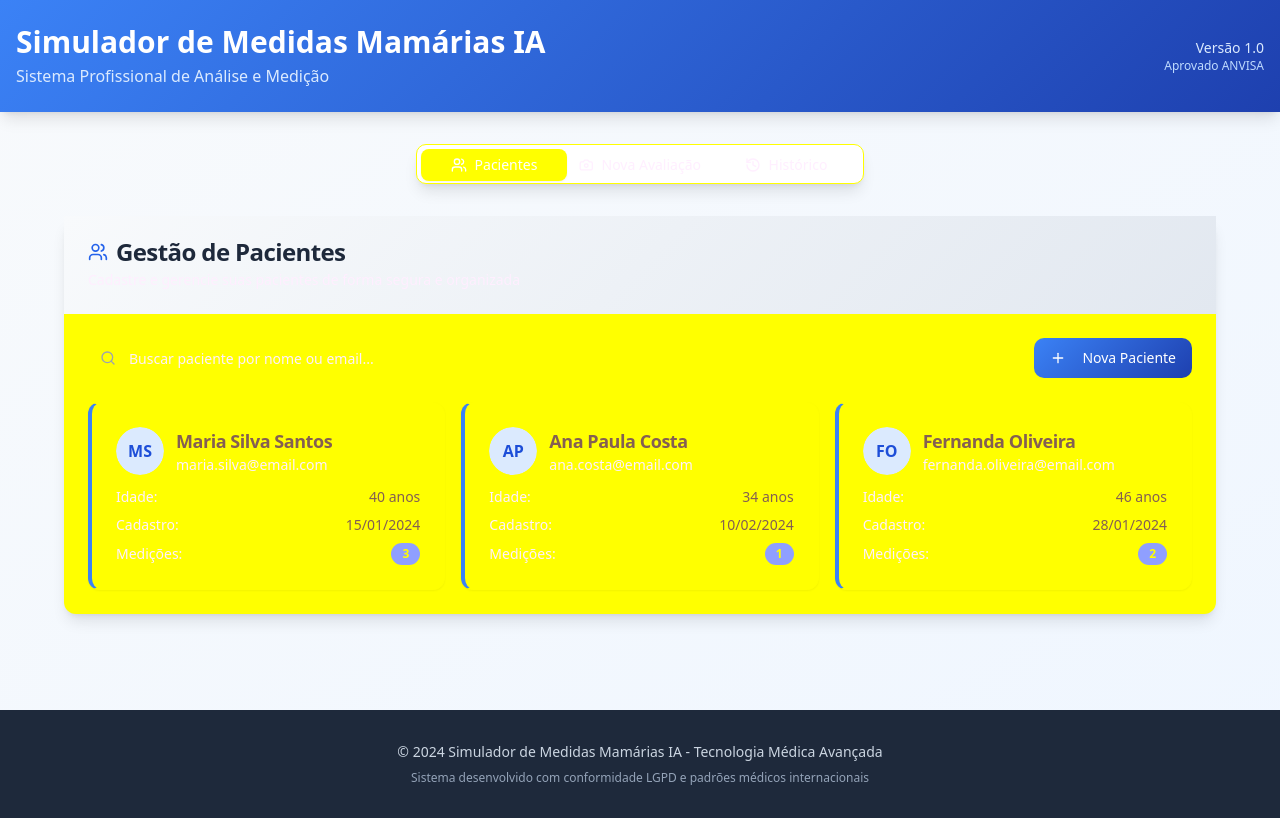
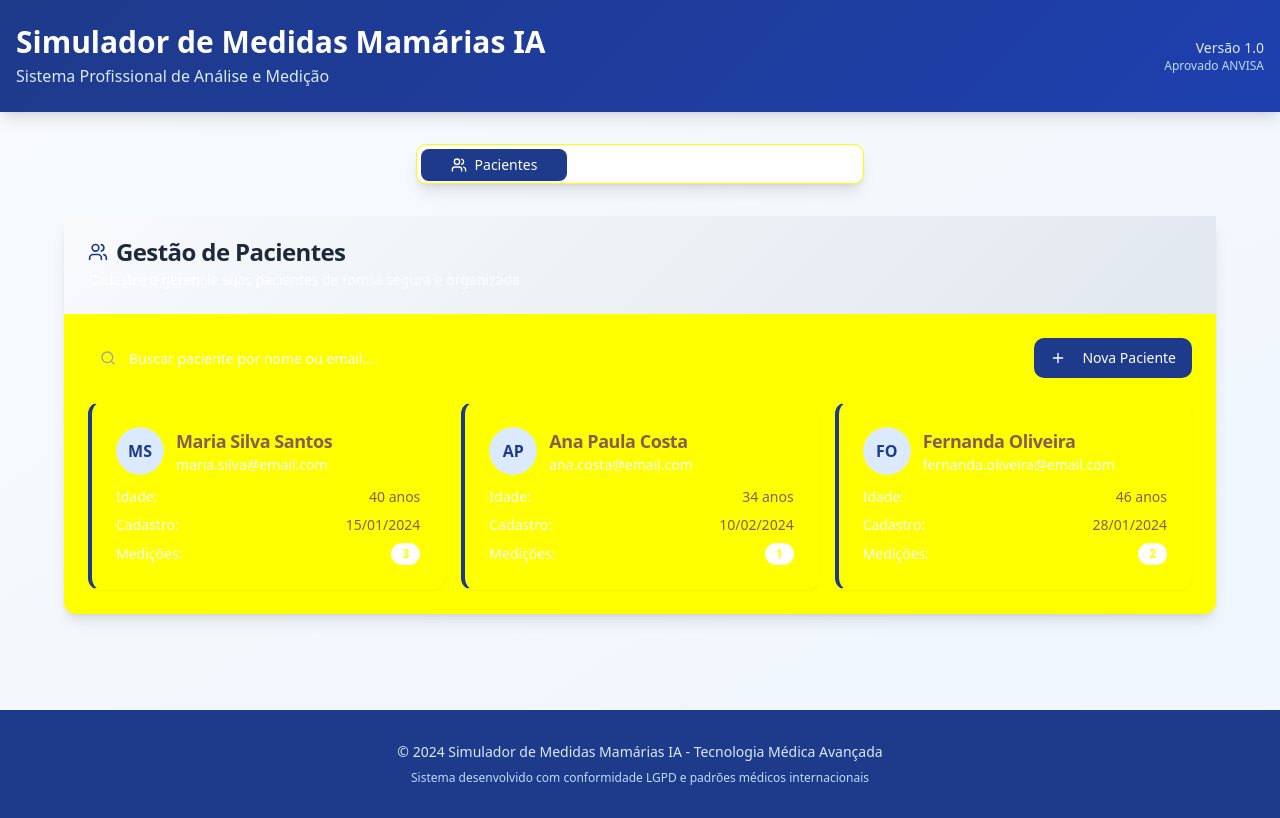
Before and after one commit to willopes2025/auri-measure-vision, a React (Vite) app: page / in a window 1280 px wide. Built offline with nearby package versions, Linux system fonts and the light colour scheme.

Commit message:
Refactor: Update color scheme
Update the application's color scheme to use a combination of navy blue, white, and light blue.

```diff
--- a/src/components/PatientList.tsx
+++ b/src/components/PatientList.tsx
@@ -1,4 +1,3 @@
-
 import { useState } from "react";
 import { Button } from "@/components/ui/button";
 import { Input } from "@/components/ui/input";
@@ -121,7 +120,7 @@ const PatientList = () => {
 
         <Dialog open={isDialogOpen} onOpenChange={setIsDialogOpen}>
           <DialogTrigger asChild>
-            <Button className="medical-gradient text-white hover:opacity-90 transition-all">
+            <Button className="bg-blue-900 text-white hover:bg-blue-800 transition-all">
               <Plus className="w-4 h-4 mr-2" />
               Nova Paciente
             </Button>
@@ -129,7 +128,7 @@ const PatientList = () => {
           <DialogContent className="sm:max-w-md">
             <DialogHeader>
               <DialogTitle className="flex items-center gap-2">
-                <Users className="w-5 h-5 text-blue-600" />
+                <Users className="w-5 h-5 text-blue-900" />
                 Cadastrar Nova Paciente
               </DialogTitle>
             </DialogHeader>
@@ -162,7 +161,7 @@ const PatientList = () => {
                   placeholder="email@exemplo.com"
                 />
               </div>
-              <Button onClick={handleAddPatient} className="w-full medical-gradient text-white">
+              <Button onClick={handleAddPatient} className="w-full bg-blue-900 text-white hover:bg-blue-800">
                 Cadastrar Paciente
               </Button>
             </div>
@@ -173,11 +172,11 @@ const PatientList = () => {
       {/* Patients Grid */}
       <div className="grid gap-4 md:grid-cols-2 lg:grid-cols-3">
         {filteredPatients.map((patient) => (
-          <Card key={patient.id} className="hover:shadow-md transition-shadow cursor-pointer border-l-4 border-l-blue-500">
+          <Card key={patient.id} className="hover:shadow-md transition-shadow cursor-pointer border-l-4 border-l-blue-900">
             <CardHeader className="pb-3">
               <div className="flex items-center space-x-3">
                 <Avatar className="h-12 w-12">
-                  <AvatarFallback className="bg-blue-100 text-blue-700 font-semibold">
+                  <AvatarFallback className="bg-blue-100 text-blue-900 font-semibold">
                     {getInitials(patient.nome)}
                   </AvatarFallback>
                 </Avatar>
@@ -224,7 +223,7 @@ const PatientList = () => {
             }
           </p>
           {!searchTerm && (
-            <Button onClick={() => setIsDialogOpen(true)} className="medical-gradient text-white">
+            <Button onClick={() => setIsDialogOpen(true)} className="bg-blue-900 text-white hover:bg-blue-800">
               <Plus className="w-4 h-4 mr-2" />
               Cadastrar Primeira Paciente
             </Button>
--- a/src/index.css
+++ b/src/index.css
@@ -3,7 +3,7 @@
 @tailwind components;
 @tailwind utilities;
 
-/* Medical-themed design system with professional clinical colors */
+/* Medical-themed design system with navy blue, white and light blue colors */
 
 @layer base {
   :root {
@@ -16,35 +16,35 @@
     --popover: 255 255 255;
     --popover-foreground: 15 23 42;
 
-    --primary: 59 130 246;
+    --primary: 30 58 138;
     --primary-foreground: 255 255 255;
 
     --secondary: 241 245 249;
-    --secondary-foreground: 51 65 85;
+    --secondary-foreground: 30 58 138;
 
     --muted: 241 245 249;
-    --muted-foreground: 100 116 139;
+    --muted-foreground: 71 85 105;
 
-    --accent: 16 185 129;
-    --accent-foreground: 255 255 255;
+    --accent: 147 197 253;
+    --accent-foreground: 30 58 138;
 
     --destructive: 239 68 68;
     --destructive-foreground: 255 255 255;
 
     --border: 226 232 240;
     --input: 226 232 240;
-    --ring: 59 130 246;
+    --ring: 30 58 138;
 
     --radius: 0.75rem;
 
     --sidebar-background: 255 255 255;
-    --sidebar-foreground: 51 65 85;
-    --sidebar-primary: 59 130 246;
+    --sidebar-foreground: 30 58 138;
+    --sidebar-primary: 30 58 138;
     --sidebar-primary-foreground: 255 255 255;
     --sidebar-accent: 241 245 249;
-    --sidebar-accent-foreground: 51 65 85;
+    --sidebar-accent-foreground: 30 58 138;
     --sidebar-border: 226 232 240;
-    --sidebar-ring: 59 130 246;
+    --sidebar-ring: 30 58 138;
   }
 
   .dark {
@@ -57,8 +57,8 @@
     --popover: 30 41 59;
     --popover-foreground: 248 250 252;
 
-    --primary: 59 130 246;
-    --primary-foreground: 255 255 255;
+    --primary: 147 197 253;
+    --primary-foreground: 15 23 42;
 
     --secondary: 51 65 85;
     --secondary-foreground: 226 232 240;
@@ -66,7 +66,7 @@
     --muted: 51 65 85;
     --muted-foreground: 148 163 184;
 
-    --accent: 16 185 129;
+    --accent: 30 58 138;
     --accent-foreground: 255 255 255;
 
     --destructive: 239 68 68;
@@ -74,16 +74,16 @@
 
     --border: 51 65 85;
     --input: 51 65 85;
-    --ring: 59 130 246;
+    --ring: 147 197 253;
 
     --sidebar-background: 30 41 59;
     --sidebar-foreground: 226 232 240;
-    --sidebar-primary: 59 130 246;
-    --sidebar-primary-foreground: 255 255 255;
+    --sidebar-primary: 147 197 253;
+    --sidebar-primary-foreground: 15 23 42;
     --sidebar-accent: 51 65 85;
     --sidebar-accent-foreground: 226 232 240;
     --sidebar-border: 51 65 85;
-    --sidebar-ring: 59 130 246;
+    --sidebar-ring: 147 197 253;
   }
 }
 
@@ -98,13 +98,13 @@
   }
 }
 
-/* Medical gradient backgrounds */
+/* Medical gradient backgrounds with navy blue theme */
 .medical-gradient {
-  background: linear-gradient(135deg, #3b82f6 0%, #1e40af 100%);
+  background: linear-gradient(135deg, #1e3a8a 0%, #1e40af 100%);
 }
 
 .accent-gradient {
-  background: linear-gradient(135deg, #10b981 0%, #059669 100%);
+  background: linear-gradient(135deg, #93c5fd 0%, #60a5fa 100%);
 }
 
 .subtle-gradient {
--- a/src/pages/Index.tsx
+++ b/src/pages/Index.tsx
@@ -1,4 +1,3 @@
-
 import { useState } from "react";
 import { Card, CardContent, CardDescription, CardHeader, CardTitle } from "@/components/ui/card";
 import { Button } from "@/components/ui/button";
@@ -39,21 +38,21 @@ const Index = () => {
             <TabsList className="grid w-full max-w-md grid-cols-3 bg-white shadow-lg border">
               <TabsTrigger
                 value="patients"
-                className="flex items-center gap-2 data-[state=active]:medical-gradient data-[state=active]:text-white"
+                className="flex items-center gap-2 data-[state=active]:bg-blue-900 data-[state=active]:text-white"
               >
                 <Users className="w-4 h-4" />
                 <span className="hidden sm:inline">Pacientes</span>
               </TabsTrigger>
               <TabsTrigger
                 value="assessment"
-                className="flex items-center gap-2 data-[state=active]:medical-gradient data-[state=active]:text-white"
+                className="flex items-center gap-2 data-[state=active]:bg-blue-900 data-[state=active]:text-white"
               >
                 <Camera className="w-4 h-4" />
                 <span className="hidden sm:inline">Nova Avaliação</span>
               </TabsTrigger>
               <TabsTrigger
                 value="history"
-                className="flex items-center gap-2 data-[state=active]:medical-gradient data-[state=active]:text-white"
+                className="flex items-center gap-2 data-[state=active]:bg-blue-900 data-[state=active]:text-white"
               >
                 <History className="w-4 h-4" />
                 <span className="hidden sm:inline">Histórico</span>
@@ -67,7 +66,7 @@ const Index = () => {
               <Card className="shadow-lg border-0">
                 <CardHeader className="subtle-gradient">
                   <CardTitle className="flex items-center gap-2 text-slate-800">
-                    <Users className="w-5 h-5 text-blue-600" />
+                    <Users className="w-5 h-5 text-blue-900" />
                     Gestão de Pacientes
                   </CardTitle>
                   <CardDescription>
@@ -84,7 +83,7 @@ const Index = () => {
               <Card className="shadow-lg border-0">
                 <CardHeader className="subtle-gradient">
                   <CardTitle className="flex items-center gap-2 text-slate-800">
-                    <Camera className="w-5 h-5 text-blue-600" />
+                    <Camera className="w-5 h-5 text-blue-900" />
                     Nova Avaliação
                   </CardTitle>
                   <CardDescription>
@@ -101,7 +100,7 @@ const Index = () => {
               <Card className="shadow-lg border-0">
                 <CardHeader className="subtle-gradient">
                   <CardTitle className="flex items-center gap-2 text-slate-800">
-                    <History className="w-5 h-5 text-blue-600" />
+                    <History className="w-5 h-5 text-blue-900" />
                     Histórico de Medições
                   </CardTitle>
                   <CardDescription>
@@ -118,10 +117,10 @@ const Index = () => {
       </main>
 
       {/* Footer */}
-      <footer className="bg-slate-800 text-slate-300 py-8 mt-16">
+      <footer className="bg-blue-900 text-blue-100 py-8 mt-16">
         <div className="container mx-auto px-4 text-center">
           <p className="text-sm">© 2024 Simulador de Medidas Mamárias IA - Tecnologia Médica Avançada</p>
-          <p className="text-xs mt-2 text-slate-400">
+          <p className="text-xs mt-2 text-blue-200">
             Sistema desenvolvido com conformidade LGPD e padrões médicos internacionais
           </p>
         </div>
```
